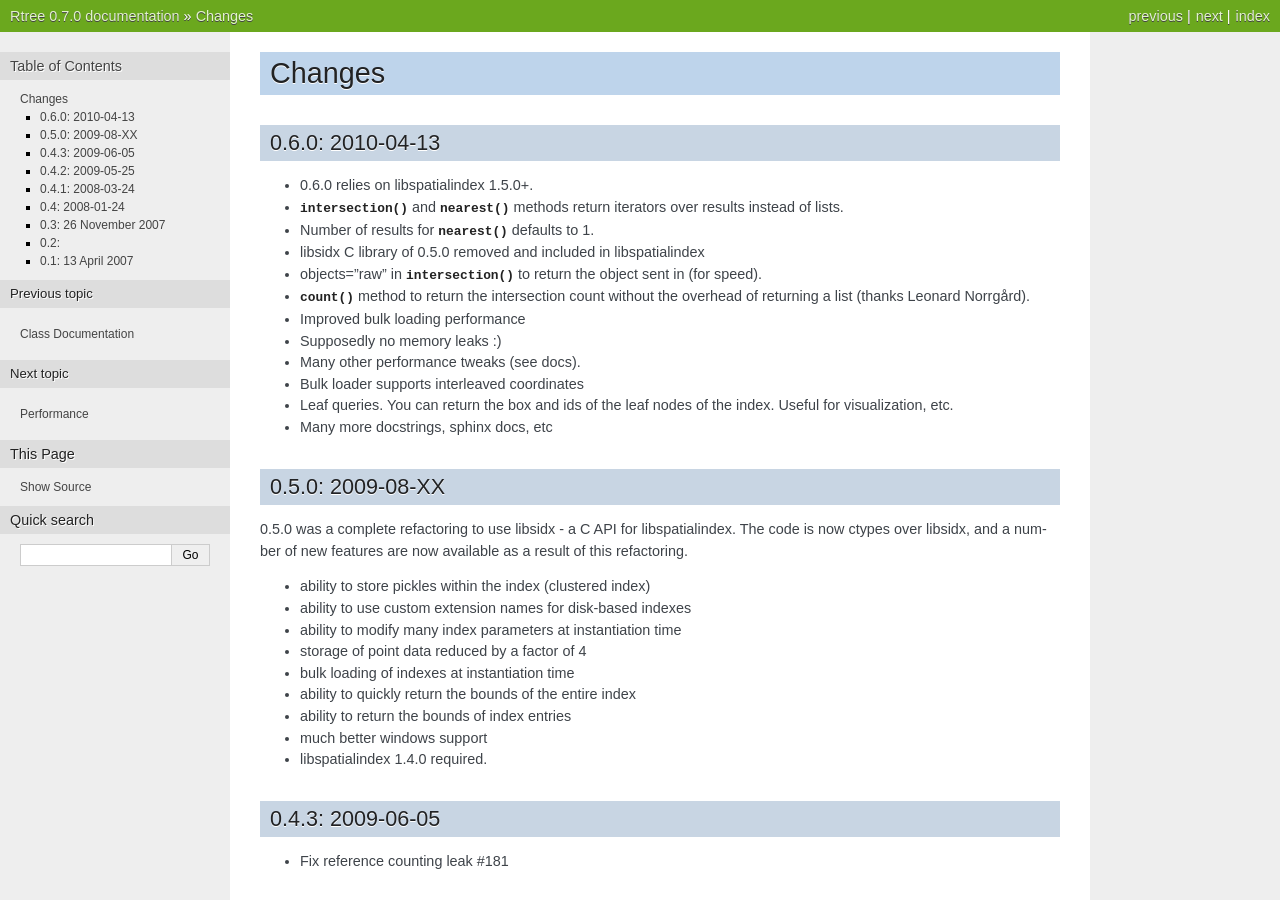
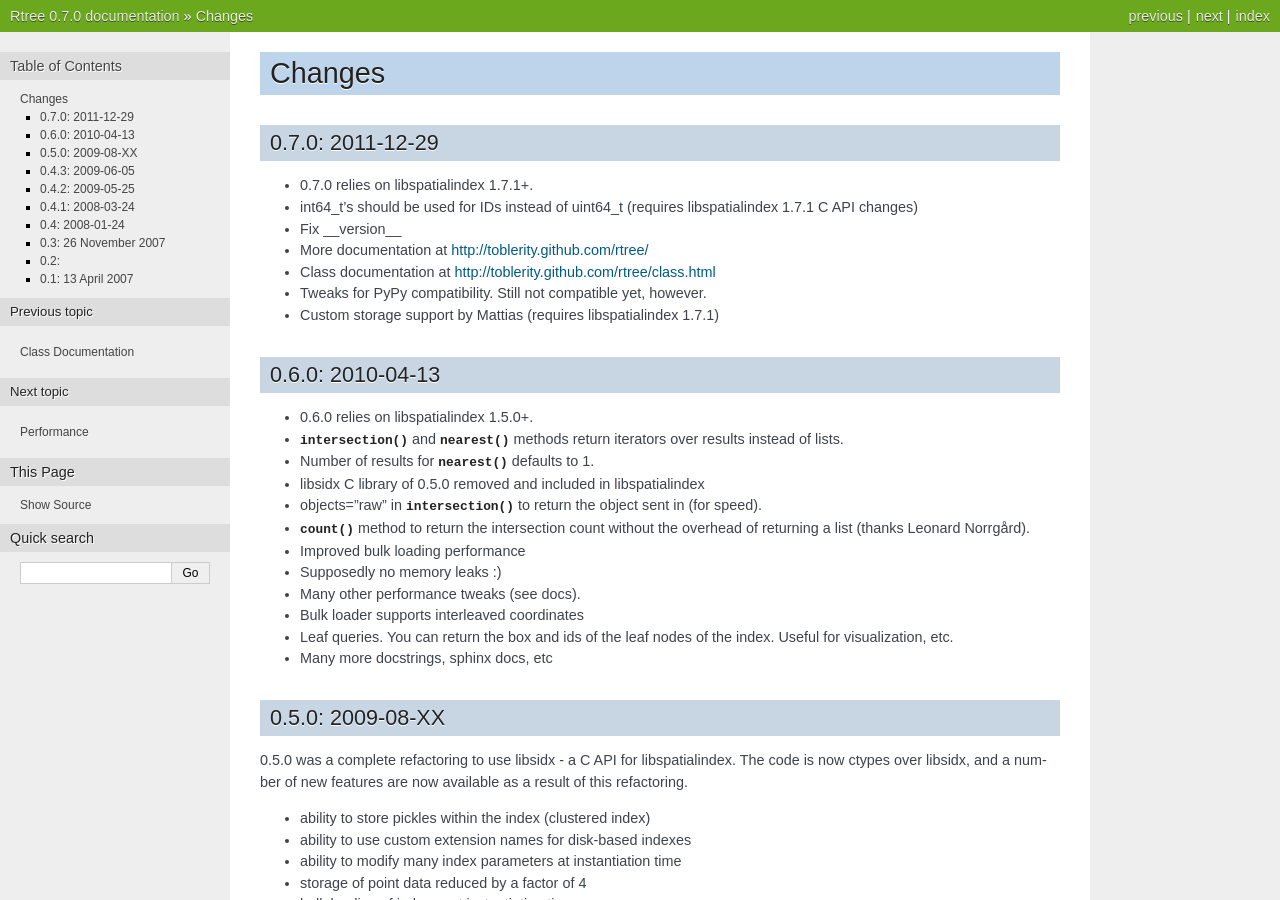
Before and after one commit to Toblerity/rtree, a Sphinx documentation site: the page built from docs/source/changes.txt, in a window 1280 px wide and 900 px high. Built offline with Sphinx 7.4.7, drawn with Linux system fonts in a browser that asks for light colours.

Commit message:
release notes

```diff
--- a/docs/source/changes.txt
+++ b/docs/source/changes.txt
@@ -3,6 +3,16 @@
 Changes
 ..............................................................................
 
+0.7.0: 2011-12-29
+=================
+
+- 0.7.0 relies on libspatialindex 1.7.1+.
+- int64_t's should be used for IDs instead of uint64_t (requires libspatialindex 1.7.1 C API changes)
+- Fix __version__
+- More documentation at http://toblerity.github.com/rtree/
+- Class documentation at http://toblerity.github.com/rtree/class.html
+- Tweaks for PyPy compatibility. Still not compatible yet, however.
+- Custom storage support by Mattias (requires libspatialindex 1.7.1)
 
 0.6.0: 2010-04-13
 =================
```
